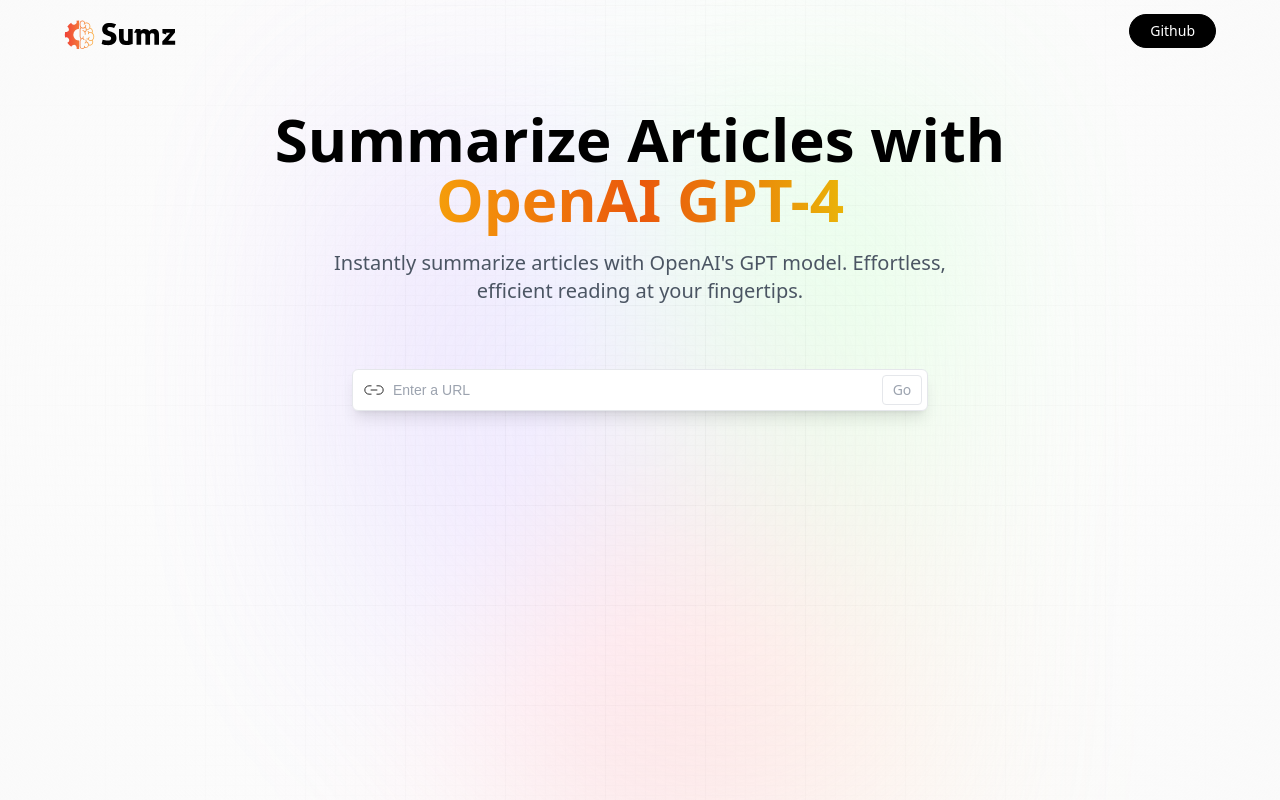
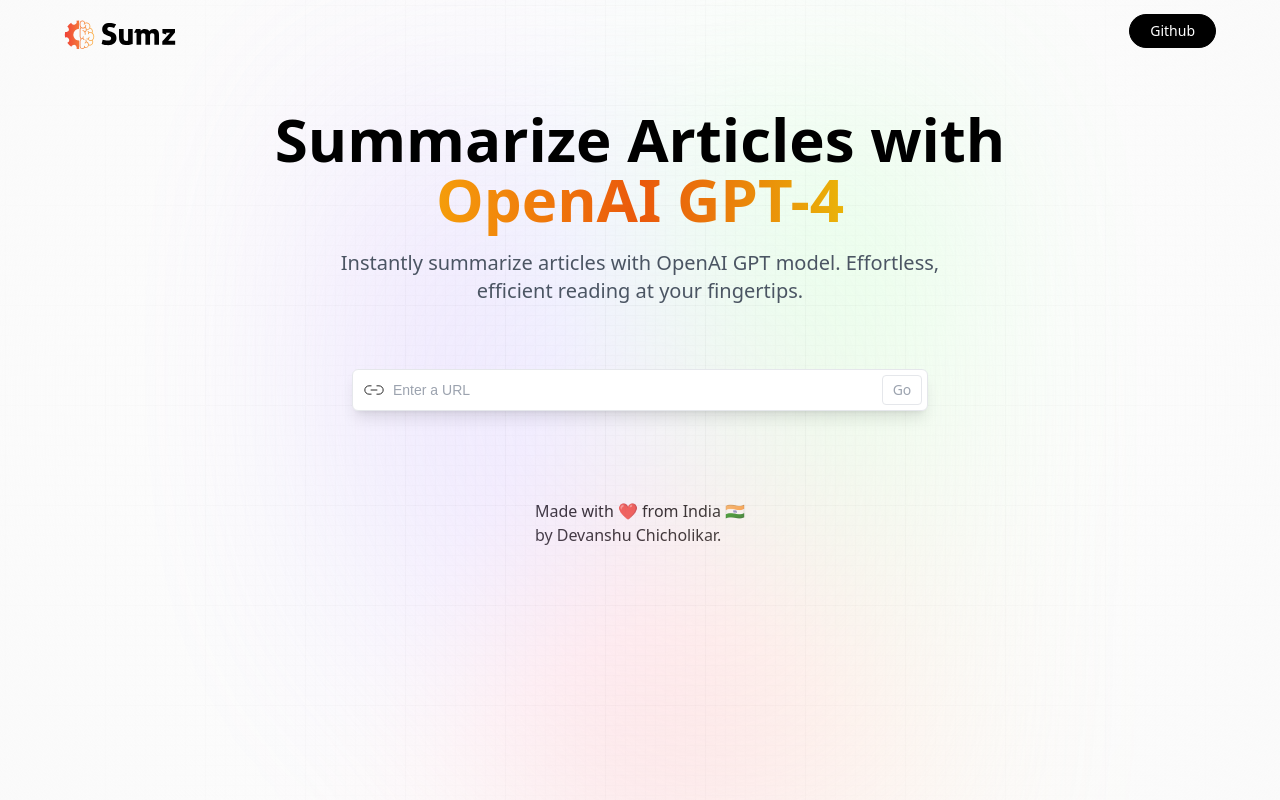
Before and after one commit to devanshuc/Summify, a React (Vite) app: page / in a window 1280 px wide. Built offline with nearby package versions, Linux system fonts and the light colour scheme; a web font is replaced by a local one.

Commit message:
Added Footer

```diff
--- a/src/App.jsx
+++ b/src/App.jsx
@@ -1,6 +1,7 @@
 import "./App.css";
 import Content from "./components/Content";
 import Magic from "./components/Magic";
+import Footer from "./components/Footer";
 
 const App = () => {
   return (
@@ -12,6 +13,9 @@
         <Content />
         <Magic />
       </div>
+      <div>
+        <Footer />
+      </div>
     </main>
   );
 };
--- a/src/components/Content.jsx
+++ b/src/components/Content.jsx
@@ -18,7 +18,7 @@
       </h1>
 
       <h2 className="desc">
-        Instantly summarize articles with OpenAI's GPT model. Effortless,
+        Instantly summarize articles with OpenAI GPT model. Effortless,
         efficient reading at your fingertips.
       </h2>
     </header>
--- /dev/null
+++ b/src/components/Footer.jsx
@@ -0,0 +1,13 @@
+const Footer = () => {
+  return (
+    <footer className="w-full flex justify-center items-center flex-col">
+      <p>
+        Made with ❤️ from India 🇮🇳
+        <br />
+        by Devanshu Chicholikar.
+      </p>
+    </footer>
+  );
+};
+
+export default Footer;
```
